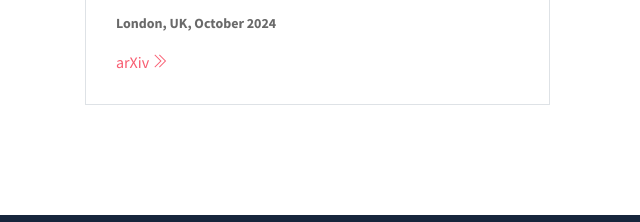
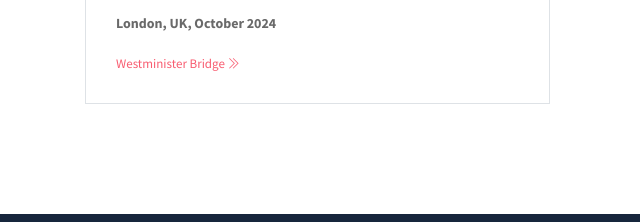
Before and after one commit to saheltorkamani/saheltorkamani.github.io, a website: page index.html in a window 1280 px wide. Shown: the part 3473-3695 px from the top of the page, 0-640 px from the left. Drawn offline with Linux system fonts and the light colour scheme; some packages are replaced by stand-ins of ours.

Commit message:
Update index.html

```diff
--- a/index.html
+++ b/index.html
@@ -309,7 +309,7 @@
                         <p><b>London, UK, October 2024</b></p>
 
 
-                        <a href="#" class="Westminister Bridge" onclick="javascript:location.href='https://saheltorkamani.github.io/assets/imgs/london1.jpg'" target="_blank"> arXiv <i class="ti-angle-double-right"></i></a>
+                        <a href="#" class="read-more" onclick="javascript:location.href='https://saheltorkamani.github.io/assets/imgs/london1.jpg'" target="_blank"> Westminister Bridge <i class="ti-angle-double-right"></i></a>
                     </div>
 
                 </div><!-- end of blog wrapper -->
```
